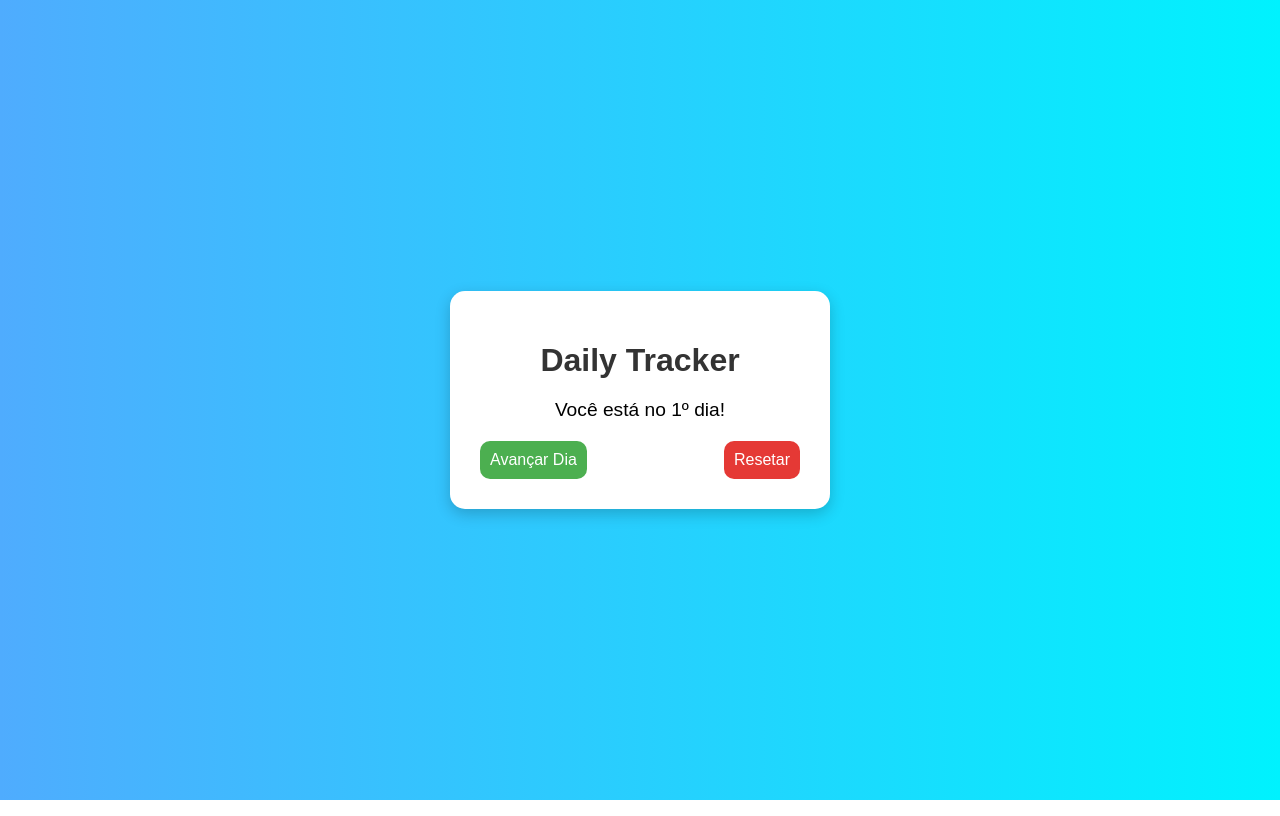
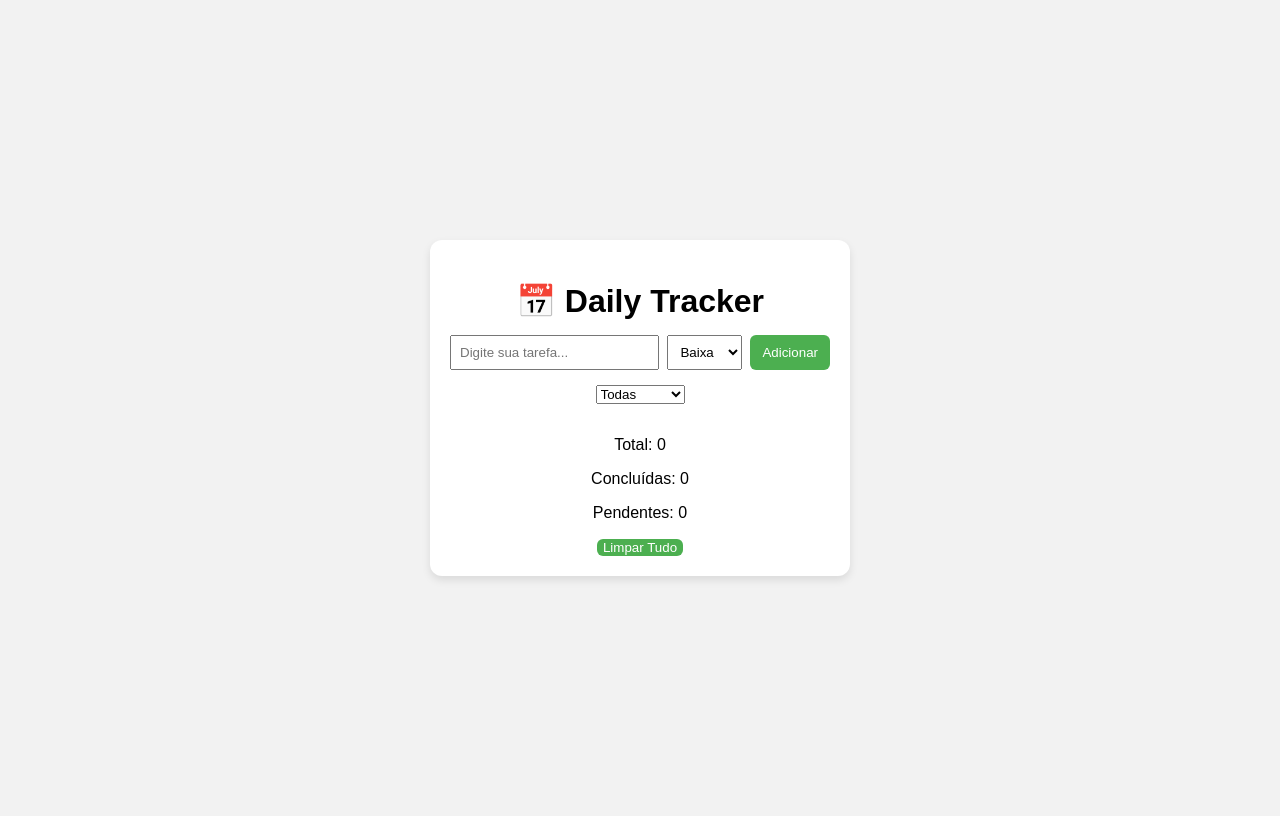
Before and after one commit to leandro-01/daily-tracker, a plain HTML site: page index.html in a window 1280 px wide. Drawn offline with Linux system fonts and the light colour scheme.

Commit message:
Adicionada funcionalidade de prioridade nas tarefas (baixa, média, alta)

```diff
--- a/index.html
+++ b/index.html
@@ -7,14 +7,38 @@
   <link rel="stylesheet" href="style.css">
 </head>
 <body>
-  <div class="tracker-container">
-    <h1>Daily Tracker</h1>
-    <p id="day-counter">Você está no <span id="current-day">1</span>º dia!</p>
-    <div class="buttons">
-      <button id="next-day">Avançar Dia</button>
-      <button id="reset-day" class="reset">Resetar</button>
+  <div class="app-container">
+    <h1>📅 Daily Tracker</h1>
+
+    <div class="input-section">
+      <input type="text" id="taskInput" placeholder="Digite sua tarefa...">
+      <select id="prioritySelect">
+        <option value="baixa">Baixa</option>
+        <option value="media">Média</option>
+        <option value="alta">Alta</option>
+      </select>
+      <button id="addTaskBtn">Adicionar</button>
     </div>
+
+    <div class="filter-section">
+      <select id="filterTasks">
+        <option value="all">Todas</option>
+        <option value="completed">Concluídas</option>
+        <option value="pending">Pendentes</option>
+      </select>
+    </div>
+
+    <ul id="taskList"></ul>
+
+    <div class="stats">
+      <p>Total: <span id="totalTasks">0</span></p>
+      <p>Concluídas: <span id="completedTasks">0</span></p>
+      <p>Pendentes: <span id="pendingTasks">0</span></p>
+    </div>
+
+    <button id="clearAll">Limpar Tudo</button>
   </div>
+
   <script src="script.js"></script>
 </body>
 </html>
--- a/script.js
+++ b/script.js
@@ -1,25 +1,84 @@
-document.addEventListener("DOMContentLoaded", () => {
-  const currentDayElement = document.getElementById("current-day");
-  const nextDayButton = document.getElementById("next-day");
-  const resetDayButton = document.getElementById("reset-day");
+const taskInput = document.getElementById("taskInput");
+const addTaskBtn = document.getElementById("addTaskBtn");
+const taskList = document.getElementById("taskList");
+const filterTasks = document.getElementById("filterTasks");
+const totalTasks = document.getElementById("totalTasks");
+const completedTasks = document.getElementById("completedTasks");
+const pendingTasks = document.getElementById("pendingTasks");
+const clearAll = document.getElementById("clearAll");
+const prioritySelect = document.getElementById("prioritySelect");
 
-  let currentDay = localStorage.getItem("trackerDay")
-    ? parseInt(localStorage.getItem("trackerDay"))
-    : 1;
+let tasks = JSON.parse(localStorage.getItem("tasks")) || [];
 
-  currentDayElement.textContent = currentDay;
+function renderTasks() {
+  taskList.innerHTML = "";
+  let filteredTasks = tasks;
 
-  nextDayButton.addEventListener("click", () => {
-    currentDay++;
-    currentDayElement.textContent = currentDay;
-    localStorage.setItem("trackerDay", currentDay);
+  if (filterTasks.value === "completed") {
+    filteredTasks = tasks.filter(task => task.completed);
+  } else if (filterTasks.value === "pending") {
+    filteredTasks = tasks.filter(task => !task.completed);
+  }
+
+  filteredTasks.forEach((task, index) => {
+    const li = document.createElement("li");
+    li.textContent = task.text;
+    li.classList.add(`priority-${task.priority}`);
+    if (task.completed) li.classList.add("completed");
+
+    li.addEventListener("click", () => toggleTask(index));
+
+    const deleteBtn = document.createElement("button");
+    deleteBtn.textContent = "X";
+    deleteBtn.classList.add("delete-btn");
+    deleteBtn.addEventListener("click", (e) => {
+      e.stopPropagation();
+      deleteTask(index);
+    });
+
+    li.appendChild(deleteBtn);
+    taskList.appendChild(li);
   });
 
-  resetDayButton.addEventListener("click", () => {
-    if (confirm("Tem certeza que deseja resetar o progresso?")) {
-      currentDay = 1;
-      currentDayElement.textContent = currentDay;
-      localStorage.setItem("trackerDay", currentDay);
-    }
-  });
+  updateStats();
+  localStorage.setItem("tasks", JSON.stringify(tasks));
+}
+
+function addTask() {
+  const text = taskInput.value.trim();
+  const priority = prioritySelect.value;
+  if (text === "") return;
+  tasks.push({ text, completed: false, priority });
+  taskInput.value = "";
+  renderTasks();
+}
+
+function toggleTask(index) {
+  tasks[index].completed = !tasks[index].completed;
+  renderTasks();
+}
+
+function deleteTask(index) {
+  tasks.splice(index, 1);
+  renderTasks();
+}
+
+function updateStats() {
+  totalTasks.textContent = tasks.length;
+  completedTasks.textContent = tasks.filter(t => t.completed).length;
+  pendingTasks.textContent = tasks.filter(t => !t.completed).length;
+}
+
+function clearAllTasks() {
+  tasks = [];
+  renderTasks();
+}
+
+addTaskBtn.addEventListener("click", addTask);
+taskInput.addEventListener("keypress", (e) => {
+  if (e.key === "Enter") addTask();
 });
+filterTasks.addEventListener("change", renderTasks);
+clearAll.addEventListener("click", clearAllTasks);
+
+renderTasks();
--- a/style.css
+++ b/style.css
@@ -1,61 +1,104 @@
 body {
   font-family: Arial, sans-serif;
-  background: linear-gradient(to right, #4facfe, #00f2fe);
+  background: #f2f2f2;
   display: flex;
   justify-content: center;
   align-items: center;
   height: 100vh;
-  margin: 0;
 }
 
-.tracker-container {
-  background: white;
-  padding: 30px;
-  border-radius: 15px;
+.app-container {
+  background: #fff;
+  padding: 20px;
+  border-radius: 12px;
+  box-shadow: 0 4px 8px rgba(0,0,0,0.1);
+  width: 380px;
   text-align: center;
-  box-shadow: 0 5px 15px rgba(0,0,0,0.2);
-  width: 320px;
 }
 
 h1 {
-  margin-bottom: 20px;
-  color: #333;
+  margin-bottom: 15px;
 }
 
-#day-counter {
-  font-size: 1.2rem;
-  margin-bottom: 20px;
+.input-section {
+  display: flex;
+  gap: 8px;
+  margin-bottom: 15px;
 }
 
-.buttons {
+.input-section input {
+  flex: 1;
+  padding: 8px;
+}
+
+.input-section select {
+  padding: 8px;
+}
+
+.input-section button {
+  padding: 8px 12px;
+  cursor: pointer;
+}
+
+.filter-section {
+  margin-bottom: 15px;
+}
+
+ul {
+  list-style: none;
+  padding: 0;
+  max-height: 200px;
+  overflow-y: auto;
+  margin-bottom: 15px;
+}
+
+li {
+  background: #f9f9f9;
+  margin-bottom: 6px;
+  padding: 8px;
+  border-radius: 6px;
   display: flex;
   justify-content: space-between;
-  gap: 10px;
+  align-items: center;
+}
+
+li.completed {
+  text-decoration: line-through;
+  color: gray;
+}
+
+.stats {
+  margin-bottom: 15px;
 }
 
 button {
-  padding: 10px;
   border: none;
-  border-radius: 10px;
-  cursor: pointer;
-  font-size: 1rem;
-  transition: 0.3s;
+  background: #4CAF50;
+  color: white;
+  border-radius: 6px;
 }
 
-#next-day {
-  background: #4caf50;
-  color: white;
-}
-
-#next-day:hover {
+button:hover {
   background: #45a049;
 }
 
-.reset {
-  background: #e53935;
+.delete-btn {
+  background: red;
   color: white;
+  border: none;
+  padding: 4px 8px;
+  border-radius: 6px;
+  cursor: pointer;
 }
 
-.reset:hover {
-  background: #c62828;
+.priority-baixa {
+  border-left: 6px solid #4CAF50;
 }
+
+.priority-media {
+  border-left: 6px solid #FFC107;
+}
+
+.priority-alta {
+  border-left: 6px solid #F44336;
+}
```
